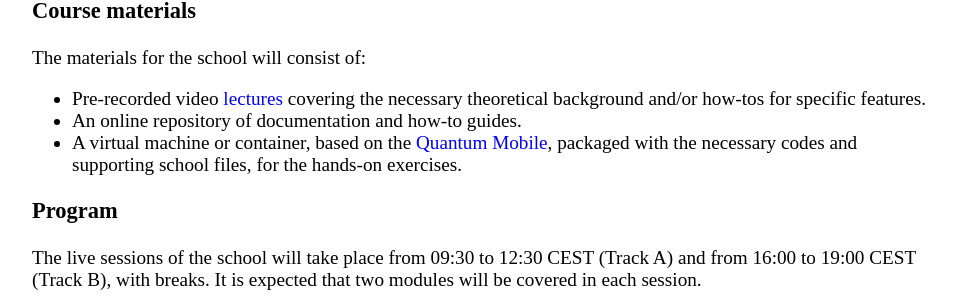
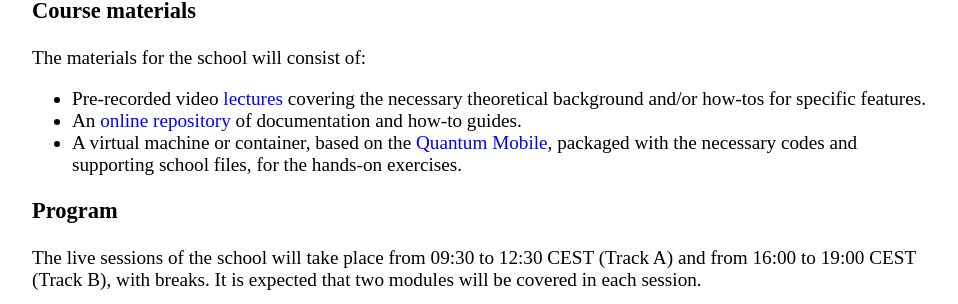
Before and after one commit to siesta-project/web-portal, a Jekyll site: the page built from _events/SIESTA_School-2021.md, in a window 1280 px wide and 900 px high, scrolled down 779 px. Shown: the part 150-454 px from the top of the window, without its empty margins (160-1118 px from the left). Built offline with Jekyll 4.4.1, drawn with Linux system fonts in a browser that asks for light colours; part of the change alters nothing that is shown.

```diff
--- a/_events/SIESTA_School-2021.md
+++ b/_events/SIESTA_School-2021.md
@@ -42,7 +42,8 @@ The materials for the school will consist of:
  - Pre-recorded video [lectures](Lectures.html)
    covering the necessary theoretical background
    and/or how-tos for specific features.
- - An online repository of documentation and how-to guides.
+ - An [online repository](https://docs.siesta-project.org/projects/siesta/en/school-2021/)
+   of documentation and how-to guides.
  - A virtual machine or container, based on the
    [Quantum Mobile](https://quantum-mobile.readthedocs.io/), packaged
    with the necessary codes and supporting school files, for the hands-on
```
